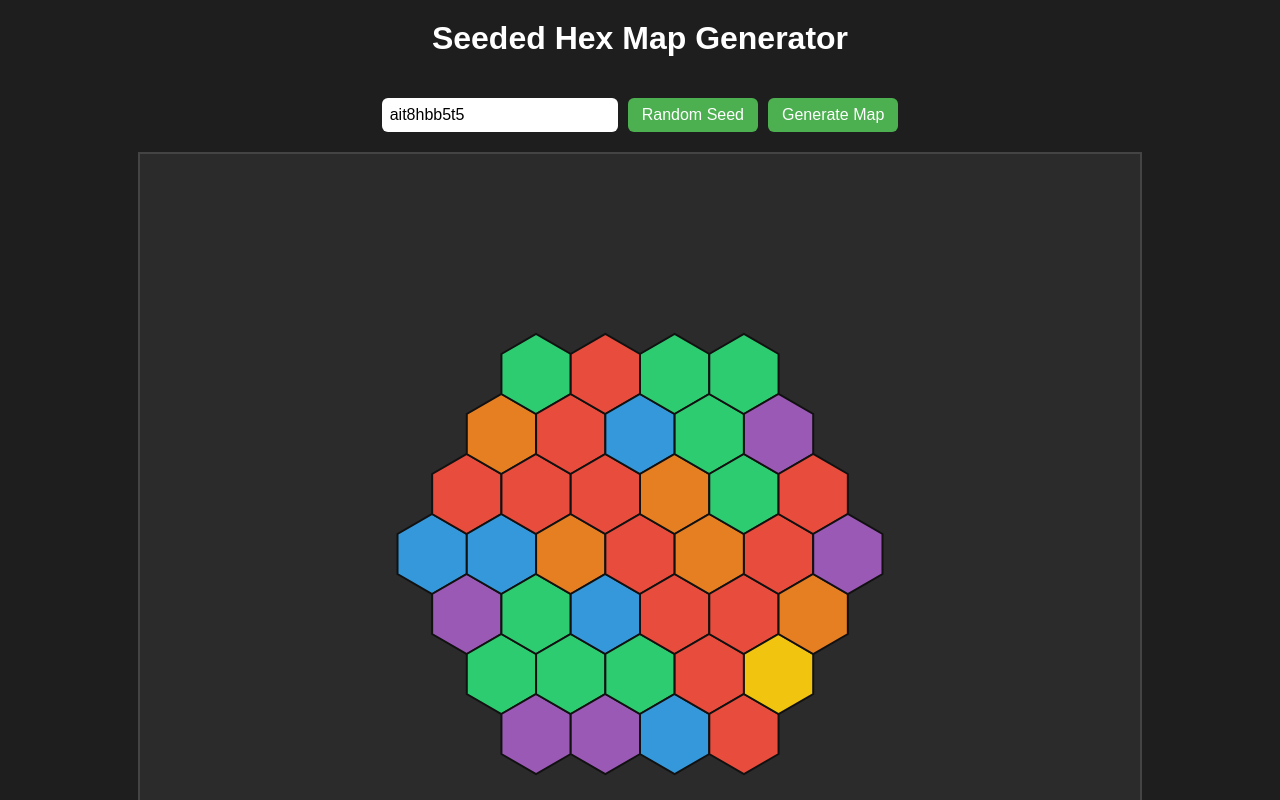
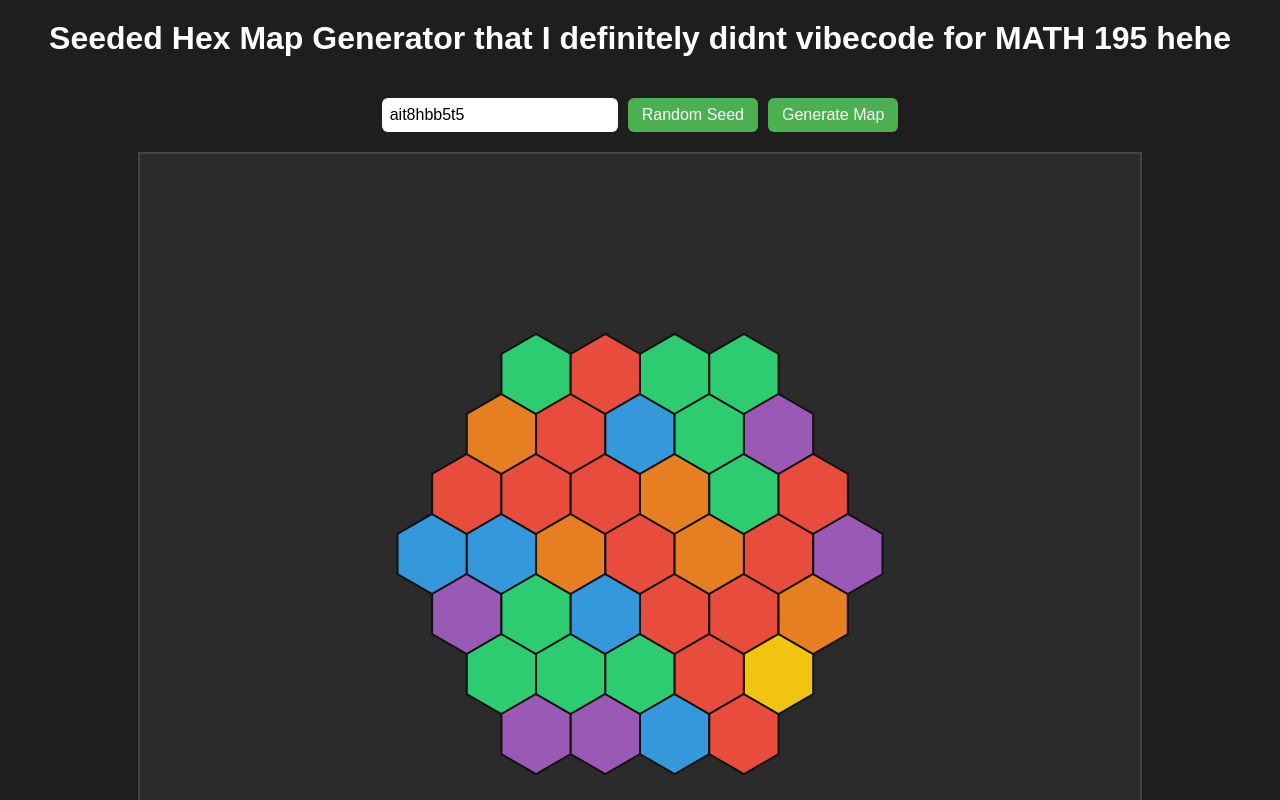
Before and after one commit to LordOfDeadbush/hexagon-map-generator, a plain HTML site: page index.html in a window 1280 px wide. Shown: the top 800 px of the page. Drawn offline with Linux system fonts and the light colour scheme.

Commit message:
Update index.html

```diff
--- a/index.html
+++ b/index.html
@@ -3,13 +3,13 @@
 <head>
     <meta charset="UTF-8" />
     <meta name="viewport" content="width=device-width, initial-scale=1.0"/>
-    <title>Seeded Hex Map Generator</title>
+    <title>I can make cool games yay</title>
 
     <link rel="stylesheet" href="style.css">
 </head>
 <body>
 
-    <h1>Seeded Hex Map Generator</h1>
+    <h1>Seeded Hex Map Generator that I definitely didnt vibecode for MATH 195 hehe</h1>
 
     <div class="controls">
         <input type="text" id="seedInput" placeholder="Enter seed..." />
```
